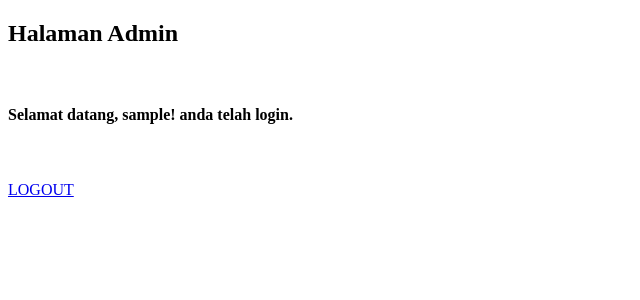
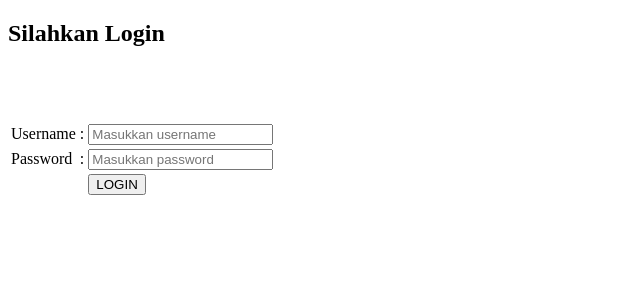
Before and after one commit to syahendraazmii/Login-MD5, a PHP site: page /index.php in a window 1280 px wide. Shown: the top 300 px of the page, without its empty margins (0-640 px from the left). Run offline with PHP 8.4, Linux system fonts and the light colour scheme; the visitor is signed in with stand-in values (Sample User, id 1).

Commit message:
Add files via upload

```diff
--- a/index.php
+++ b/index.php
@@ -4,25 +4,40 @@
 	<title>FORM LOGIN</title>
 </head>
 <body>
-	<h2>Halaman Admin</h2>
-
+	<h2>Silahkan Login</h2>
 	<br/>
-
-	<!-- cek apakah sudah login -->
+	<!-- cek pesan notifikasi -->
 	<?php
-	session_start();
-	if($_SESSION['status']!="login"){
-		header("location:../index.php?pesan=belum_login");
+	if(isset($_GET['pesan'])){
+		if($_GET['pesan'] == "gagal"){
+			echo "Login gagal! username dan password salah!";
+		}else if($_GET['pesan'] == "logout"){
+			echo "Anda telah berhasil logout";
+		}else if($_GET['pesan'] == "belum_login"){
+			echo "Anda harus login untuk mengakses halaman data";
+		}
 	}
 	?>
-
-	<h4>Selamat datang, <?php echo $_SESSION['username']; ?>! anda telah login.</h4>
-
 	<br/>
 	<br/>
-
-	<a href="logout.php">LOGOUT</a>
-
-
+	<form method="post" action="cek_login.php">
+		<table>
+			<tr>
+				<td>Username</td>
+				<td>:</td>
+				<td><input type="text" name="username" placeholder="Masukkan username"></td>
+			</tr>
+			<tr>
+				<td>Password</td>
+				<td>:</td>
+				<td><input type="password" name="password" placeholder="Masukkan password"></td>
+			</tr>
+			<tr>
+				<td></td>
+				<td></td>
+				<td><input type="submit" value="LOGIN"></td>
+			</tr>
+		</table>
+	</form>
 </body>
 </html>
```
